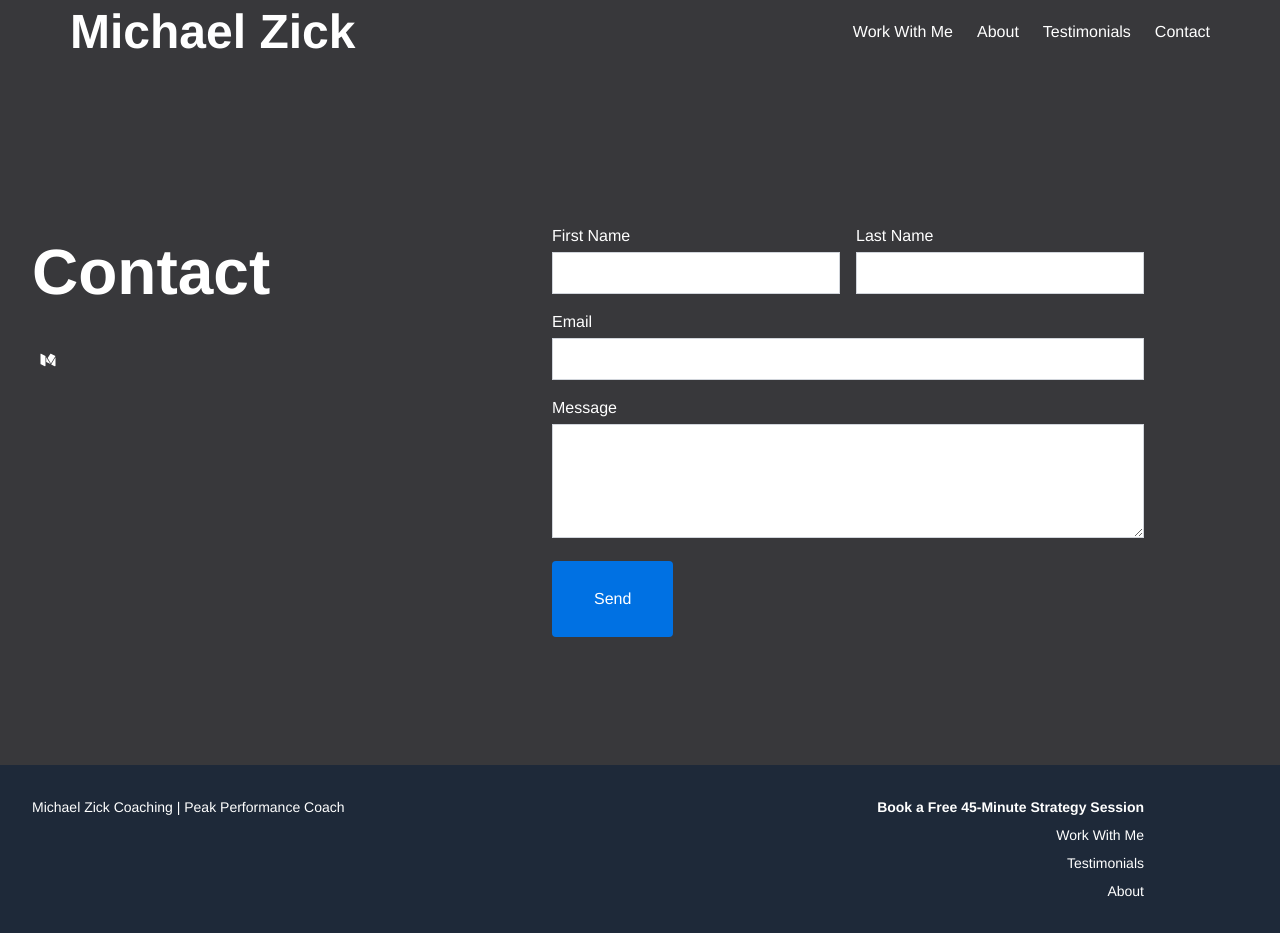
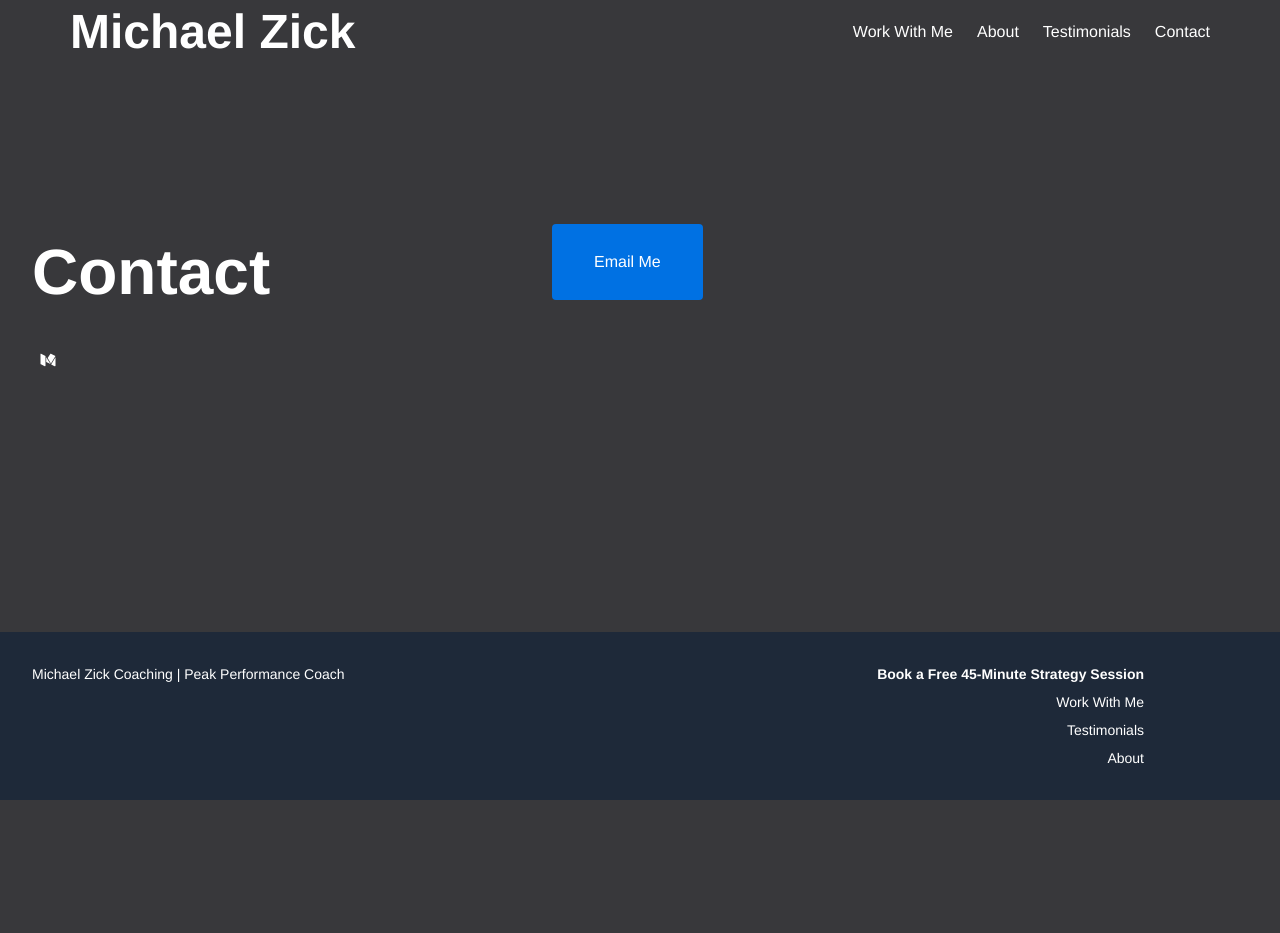
Before and after one commit to michaelzick/michaelzick.com, a Next.js app: page /contact in a window 1280 px wide. After the commit the page ends 800 px from the top, so only its background shows below. Built offline with nearby package versions, Linux system fonts and the light colour scheme.

Commit message:
Replace contact form with email button

```diff
--- a/app/contact/page.tsx
+++ b/app/contact/page.tsx
@@ -1,4 +1,13 @@
+"use client"
+
+import { useEffect } from 'react'
+import { initMail64 } from '../../lib/mail64'
+
 export default function Contact() {
+  useEffect(() => {
+    initMail64()
+  }, [])
+
   return (
     <div className="bg-default-grey text-white min-h-full px-6 md:px-8 pt-40 md:pt-56 pb-24 md:pb-32">
       <div className="max-w-[1400px] mx-auto grid md:grid-cols-12 gap-8">
@@ -22,59 +31,14 @@ export default function Contact() {
           </div>
         </div>
         <div className="md:col-span-6">
-          <form className="space-y-4">
-              <div className="grid md:grid-cols-2 gap-4">
-                <div>
-                  <label htmlFor="first-name" className="block mb-1">
-                    First Name
-                  </label>
-                  <input
-                    id="first-name"
-                    type="text"
-                    className="w-full border border-gray-300 p-2 text-black bg-white"
-                    required
-                  />
-                </div>
-                <div>
-                  <label htmlFor="last-name" className="block mb-1">
-                    Last Name
-                  </label>
-                  <input
-                    id="last-name"
-                    type="text"
-                    className="w-full border border-gray-300 p-2 text-black bg-white"
-                    required
-                  />
-                </div>
-              </div>
-              <div>
-                <label htmlFor="email" className="block mb-1">
-                  Email
-                </label>
-                <input
-                  id="email"
-                  type="email"
-                  className="w-full border border-gray-300 p-2 text-black bg-white"
-                  required
-                />
-              </div>
-              <div>
-                <label htmlFor="message" className="block mb-1">
-                  Message
-                </label>
-                <textarea
-                  id="message"
-                  className="w-full border border-gray-300 p-2 text-black bg-white"
-                  rows={4}
-                  required
-                ></textarea>
-              </div>
-              <button type="submit" className="btn">
-                Send
-              </button>
-            </form>
-          </div>
+          <a
+            className="btn js-mail64"
+            data-addr="Znc5bzVnNzJAYW5vbmFkZHkuY29t"
+          >
+            Email Me
+          </a>
         </div>
       </div>
+    </div>
   )
 }
--- /dev/null
+++ b/lib/mail64.ts
@@ -0,0 +1,19 @@
+export function initMail64() {
+  function d(s: string) {
+    try {
+      return atob(s);
+    } catch (e) {
+      return s;
+    }
+  }
+  const els = document.querySelectorAll<HTMLAnchorElement>('.js-mail64');
+  for (let i = 0; i < els.length; i++) {
+    const el = els[i];
+    const addr = d(el.getAttribute('data-addr') || '');
+    if (!addr) continue;
+    el.setAttribute('href', 'mailto:' + addr);
+    if (!el.textContent.trim()) el.textContent = addr;
+    el.setAttribute('aria-label', 'Email ' + addr);
+    el.rel = 'nofollow';
+  }
+}
```
